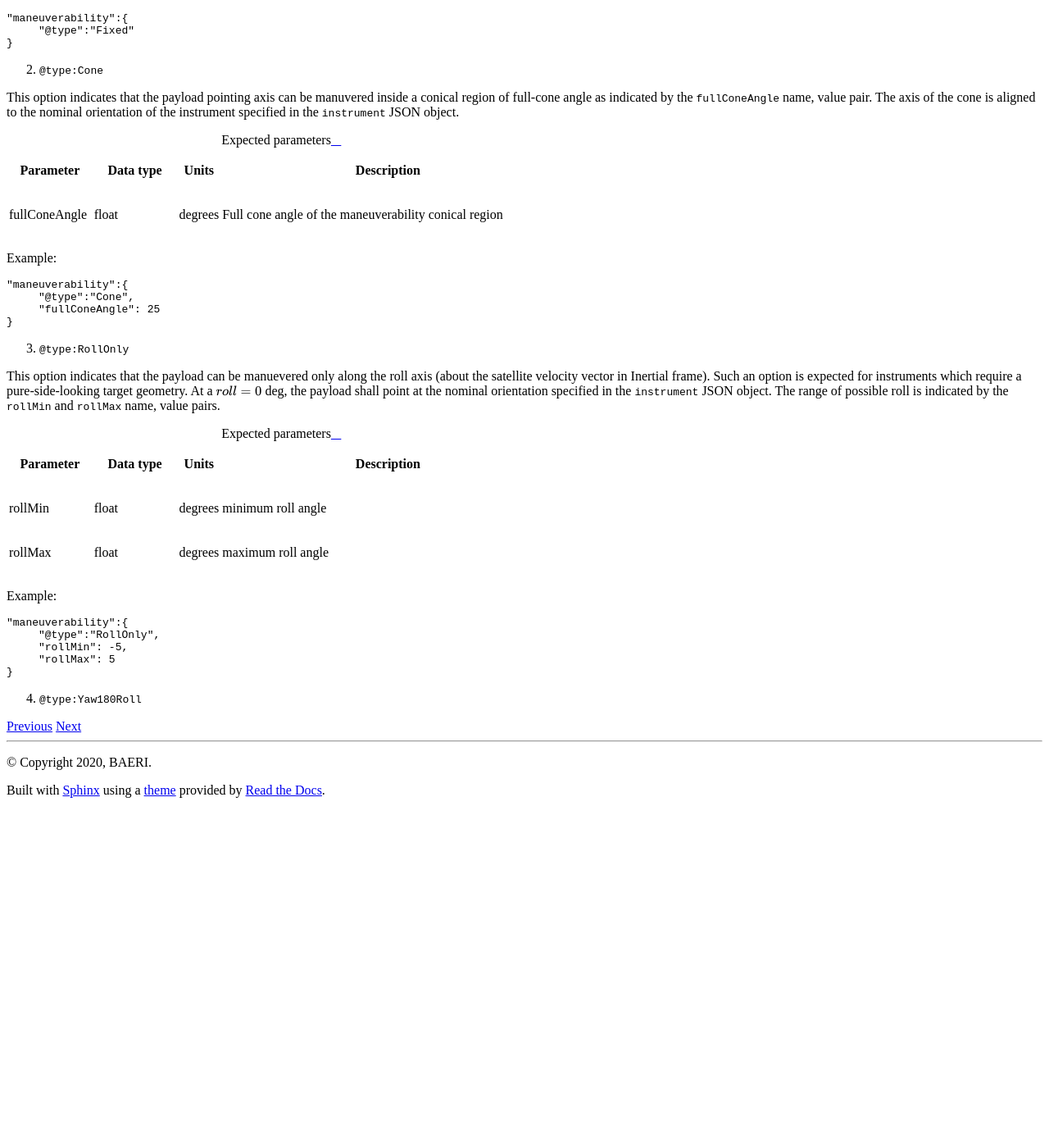
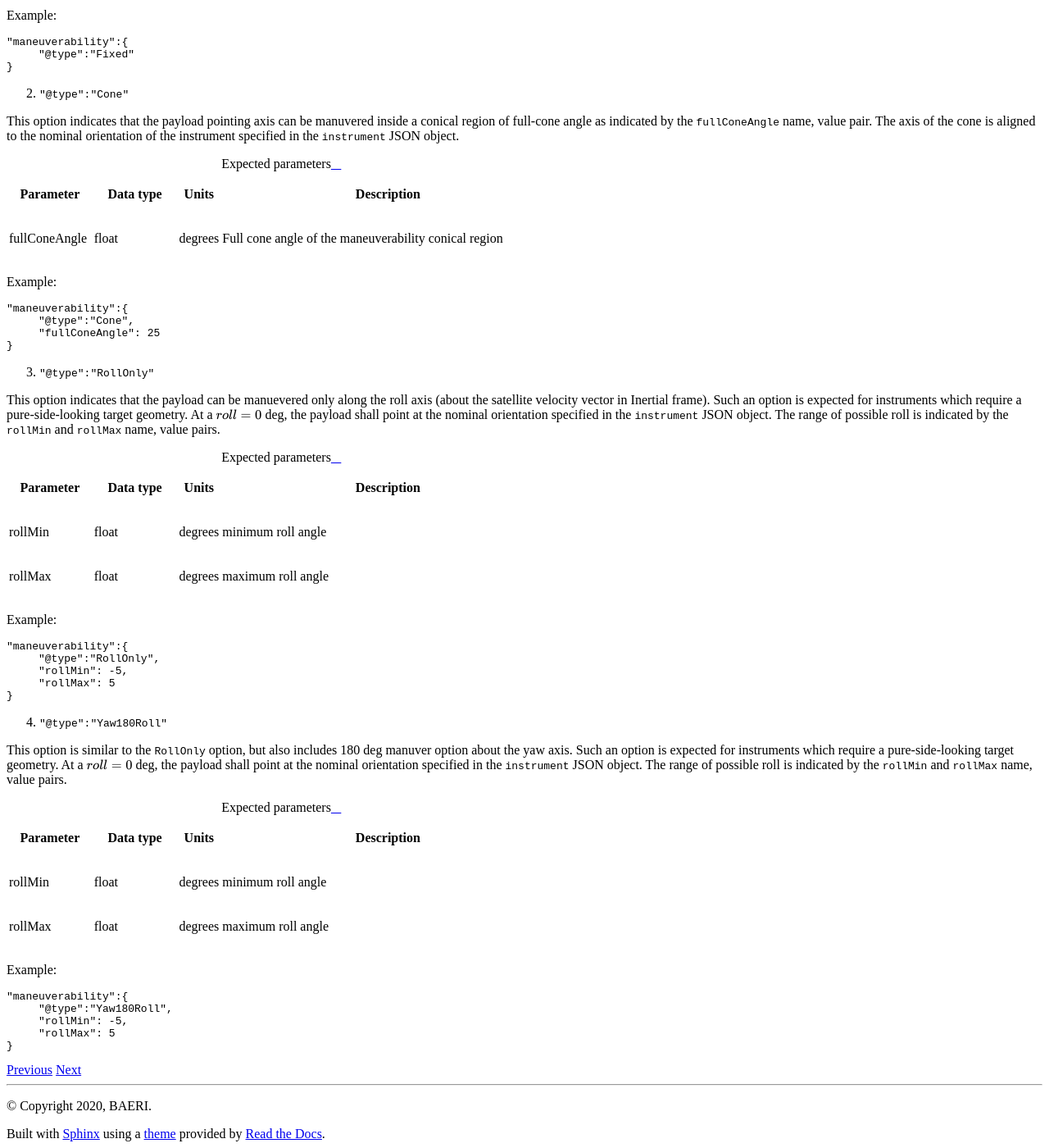
Before and after one commit to EarthObservationSimulator/instrupy, a Sphinx documentation site: the page built from instrupy/docs/common_json_objects.rst, in a window 1280 px wide and 1400 px high, scrolled down 3382 px. Shown: the whole window at 82% size. Built offline with Sphinx 7.4.7 and the Read the Docs theme 2.0.0, drawn with Linux system fonts in a browser that asks for light colours; before the commit the page ends 4363 px from its top, so only the background shows below that; some of the changed text lies outside the part shown.

Commit message:
update docs

```diff
--- a/instrupy/docs/basic_sensor_desc.rst
+++ b/instrupy/docs/basic_sensor_desc.rst
@@ -21,7 +21,7 @@ Input JSON format specifications description
 
 .. _basic_sensor_data_metrics_calc:
 
-Typical observation data metrics calculation
+Output observation data metrics calculation
 =============================================
 
 .. csv-table:: Observation data metrics table
--- a/instrupy/docs/common_json_objects.rst
+++ b/instrupy/docs/common_json_objects.rst
@@ -1,5 +1,7 @@
 Common JSON Objects
 ********************
+
+This page contains description of the user-configurable JSON objects shared by the different instruments.
 
 .. _orientation_json_obj:
 
@@ -13,7 +15,7 @@ The instrument orientation is specified with respect to the Nadir-frame, where t
 * :math:`\bf Y_{nadir}` axis: :math:`({\bf Z_{nadir}} \times {\bf X_{nadir}})` => aligned to Velocity vector of Satellite for circular orbits
 * :math:`\bf Z_{nadir}` axis: Aligned to Nadir vector (vector from Satellite to center of Earth in Earth-Fixed frame)
 
-The first subfield of the :code:`orientation` JSON string is the :code:`convention` subfield.
+The first subfield of the :code:`orientation` JSON object is the :code:`convention` subfield.
 
 .. csv-table:: Input parameter description
    :header: Parameter, Type,Description
@@ -153,12 +155,12 @@ Example:
 .. _maneuverability_json_object:
 
 :code:`maneuverability` JSON object
-========================================
+####################################
 Total maneuverability of payload pointing (combining satellite and payload maneuverability). Four types of
 maneuverability are accepted: `Fixed`, `Cone`, `RollOnly`, `Yaw180Roll` and should be indicated in the
 :code:`@type` name, value pair. Please refer to :ref:`manuv_desc` for a complete description of the options.
 
-1. :code:`@type:Fixed`
+1. :code:`"@type":"Fixed"`
 
 This option indicates that the payload shall be fixed at it's nominal orientation (specified inside the :code:`instrument`
 JSON object). There is no maneuverability.
@@ -171,7 +173,7 @@ Example:
         "@type":"Fixed"
    }
 
-2. :code:`@type:Cone`
+2. :code:`"@type":"Cone"`
 
 This option indicates that the payload pointing axis can be manuvered inside a conical region of full-cone angle as indicated
 by the :code:`fullConeAngle` name, value pair. The axis of the cone is aligned to the nominal orientation of the instrument specified
@@ -192,7 +194,7 @@ Example:
         "fullConeAngle": 25
    }
 
-3. :code:`@type:RollOnly`
+3. :code:`"@type":"RollOnly"`
 
 This option indicates that the payload can be manuevered only along the roll axis (about the satellite velocity vector in Inertial frame).
 Such an option is expected for instruments which require a pure-side-looking target geometry.
@@ -216,4 +218,26 @@ Example:
         "rollMax": 5
    }
 
-4. :code:`@type:Yaw180Roll`
+4. :code:`"@type":"Yaw180Roll"`
+
+This option is similar to the :code:`RollOnly` option, but also includes 180 deg manuver option about the yaw axis.
+Such an option is expected for instruments which require a pure-side-looking target geometry.
+At a :math:`roll = 0` deg, the payload shall point at the nominal orientation specified in the :code:`instrument` JSON object.
+The range of possible roll is indicated by the :code:`rollMin` and :code:`rollMax` name, value pairs.
+
+.. csv-table:: Expected parameters
+   :header: Parameter, Data type, Units, Description
+   :widths: 10,10,5,40
+
+   rollMin, float, degrees, minimum roll angle
+   rollMax, float, degrees, maximum roll angle
+
+Example:
+
+.. code-block:: javascript
+
+   "maneuverability":{
+        "@type":"Yaw180Roll",
+        "rollMin": -5,
+        "rollMax": 5
+   }
--- a/instrupy/docs/index.rst
+++ b/instrupy/docs/index.rst
@@ -27,7 +27,7 @@ For a more detailed conceptual overview refer: S. Nag, V. Ravindra, J.J. LeMoign
    instruments_description
    common_json_objects
    api_reference
-   appendix
+   miscellaneous
 
 Indices and tables
 ==================
--- a/instrupy/docs/passive_optical_scanner_desc.rst
+++ b/instrupy/docs/passive_optical_scanner_desc.rst
@@ -20,6 +20,7 @@ Input JSON format specifications description
    power, float, Watts, Nominal operating power.
    orientation, :ref:`orientation_json_obj`, ,Orientation of the instrument with respect to Nadir-frame. Only orientation of :code:`"convention": "SIDE_LOOK"` is accepted.
    fieldOfView, :ref:`fieldOfView_json_obj`, ,Field of view specification of instrument. Only field of view of :code:`"sensorGeometry": "RECTANGULAR"` is accepted.
+   sceneLength2AltRatio, float, , Ratio of the scene length (in along-track direction) to the altitude. See :ref:`ifov_fov_scenefov_for_desc`.
    dataRate, float, Mega-bits per s,Rate of data recorded during nominal operations.
    scanTechnique, string, ,Accepted values are ":code:`PUSHBROOM`" or ":code:`WHISKBROOM`" or ":code:`MATRIX_IMAGER`".
    numberOfDetectorsRowsAlongTrack, integer, ,Number of detector rows in along-track direction.
--- a/instrupy/docs/synthetic_aperture_radar_desc.rst
+++ b/instrupy/docs/synthetic_aperture_radar_desc.rst
@@ -22,6 +22,7 @@ Input JSON format specifications description
    volume, float, :code:`m^3`,Total volume of this entity.
    power, float, Watts, Nominal operating power.
    orientation, :ref:`orientation_json_obj`, ,Orientation of the instrument with respect to Nadir-frame. Only orientation of :code:`"convention": "SIDE_LOOK"` is accepted.
+   sceneLength2AltRatio, float, , Ratio of the scene length (in along-track direction) to the altitude. See :ref:`ifov_fov_scenefov_for_desc`.
    dataRate, float, Megabits per s,Rate of data recorded during nominal operations.
    bitsPerPixel, integer, ,Bits encoded per pixel of image.
    pulseWidth, float, seconds, Actual pulse width.
```
Also changed, not shown: other parts of instrupy/docs/passive_optical_scanner_desc.rst (+1 -1 lines), other parts of instrupy/docs/synthetic_aperture_radar_desc.rst (+1 -1 lines), instrupy/docs/appendix.rst (deleted, +0 -58 lines), instrupy/docs/miscellaneous.rst (added, +204 -0 lines), instrupy/docs/SAR_pure_sidelook.png (added), instrupy/docs/cone_yaw180_maneuver.png (added), instrupy/docs/fov_vs_for.png (added), instrupy/docs/fov_vs_scenefov.png (added), instrupy/docs/ifov_fov_scanfov_for.svg (added), instrupy/docs/ifov_vs_fov.png (added), instrupy/docs/manuever.svg (added), instrupy/docs/rollonly_maneuver.png (added), instrupy/docs/scenefov_access.png (added), 2 other files.
